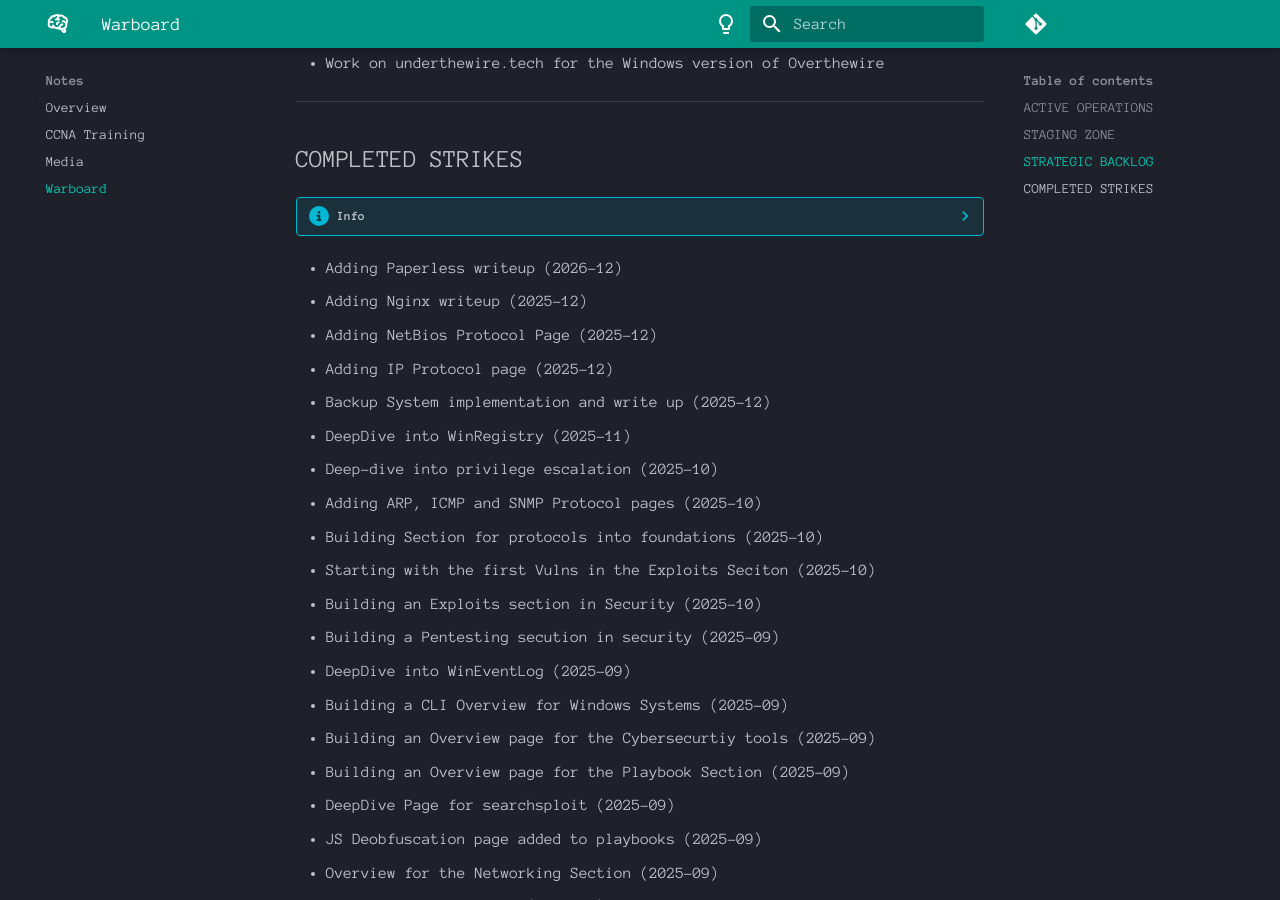
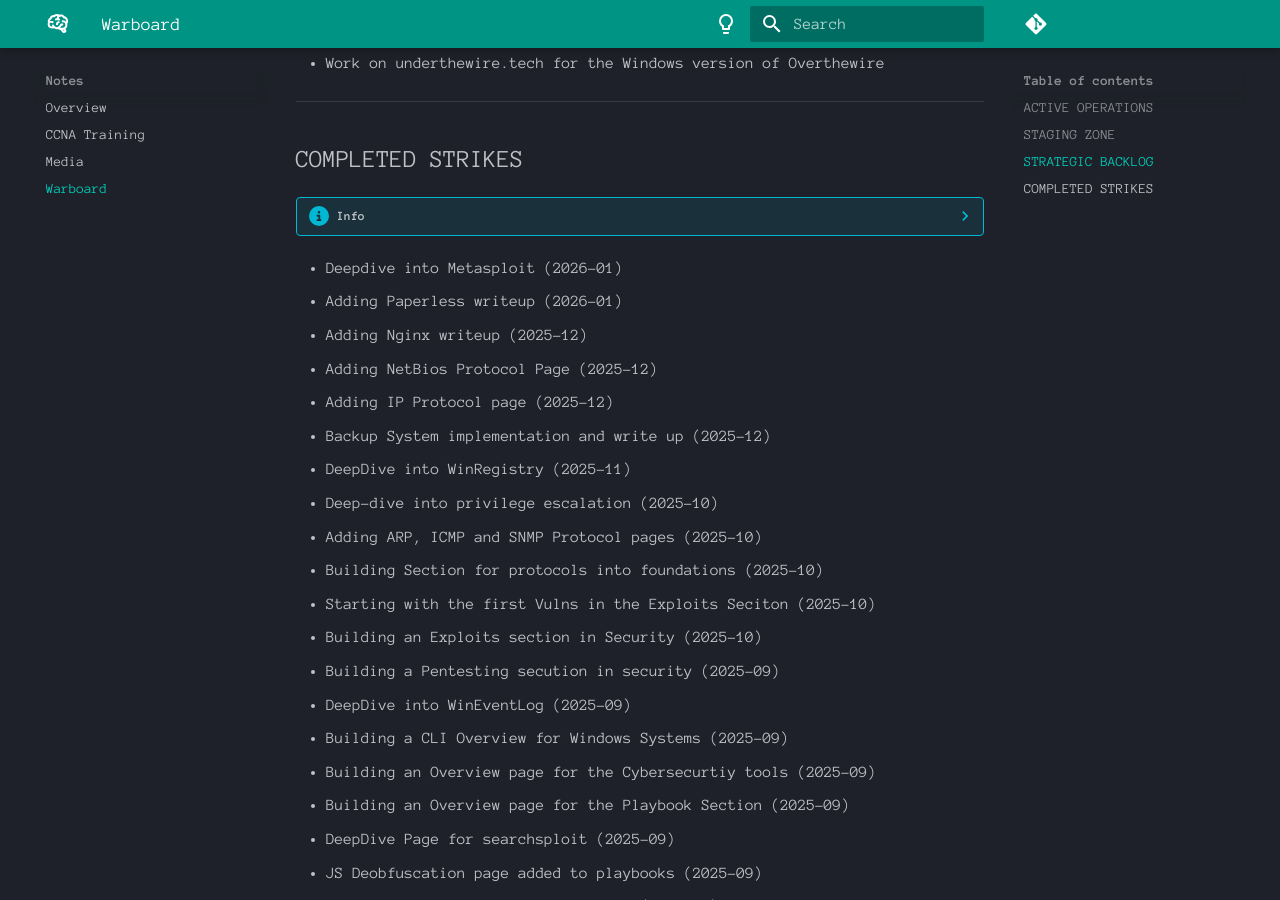
Before and after one commit to Fudomaru/wiki, an MkDocs documentation site: the page built from docs/notes/warboard.md, in a window 1280 px wide and 900 px high, scrolled down 1248 px. Built offline with MkDocs 1.6.1 and Material for MkDocs 9.7.7, drawn with Linux system fonts in a browser that asks for light colours; comment, search, counter and statistics services are not loaded.

Commit message:
Minor fixes on nav and warboard update

```diff
--- a/docs/notes/warboard.md
+++ b/docs/notes/warboard.md
@@ -50,7 +50,8 @@
 ??? info
     Trying to keep a brief history and show of what the newest pages are.
 
-- Adding Paperless writeup (2026-12)
+- Deepdive into Metasploit (2026-01)
+- Adding Paperless writeup (2026-01)
 - Adding Nginx writeup (2025-12)
 - Adding NetBios Protocol Page (2025-12)
 - Adding IP Protocol page (2025-12)
--- a/mkdocs.yml
+++ b/mkdocs.yml
@@ -119,6 +119,7 @@
       - Nmap: security/toolbelt/nmap.md
       - Searchsploit: security/toolbelt/searchsploit.md
       - Schtasks: security/toolbelt/schtasks.md
+      - Metasploit: security/toolbelt/metasploit.md
     - Playbooks:
       - Overview: security/playbooks/overview.md
       - Recon: security/playbooks/recon.md
```
